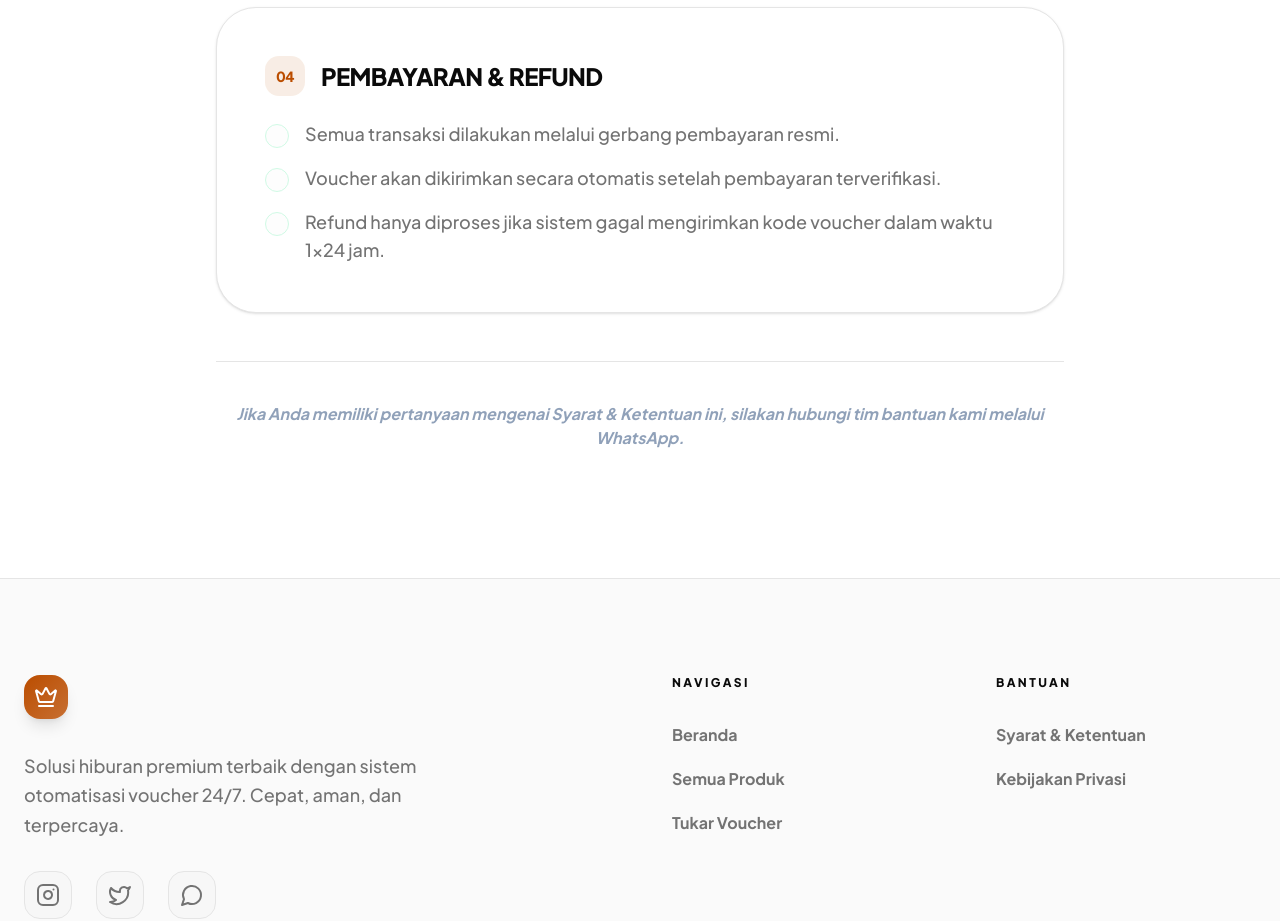
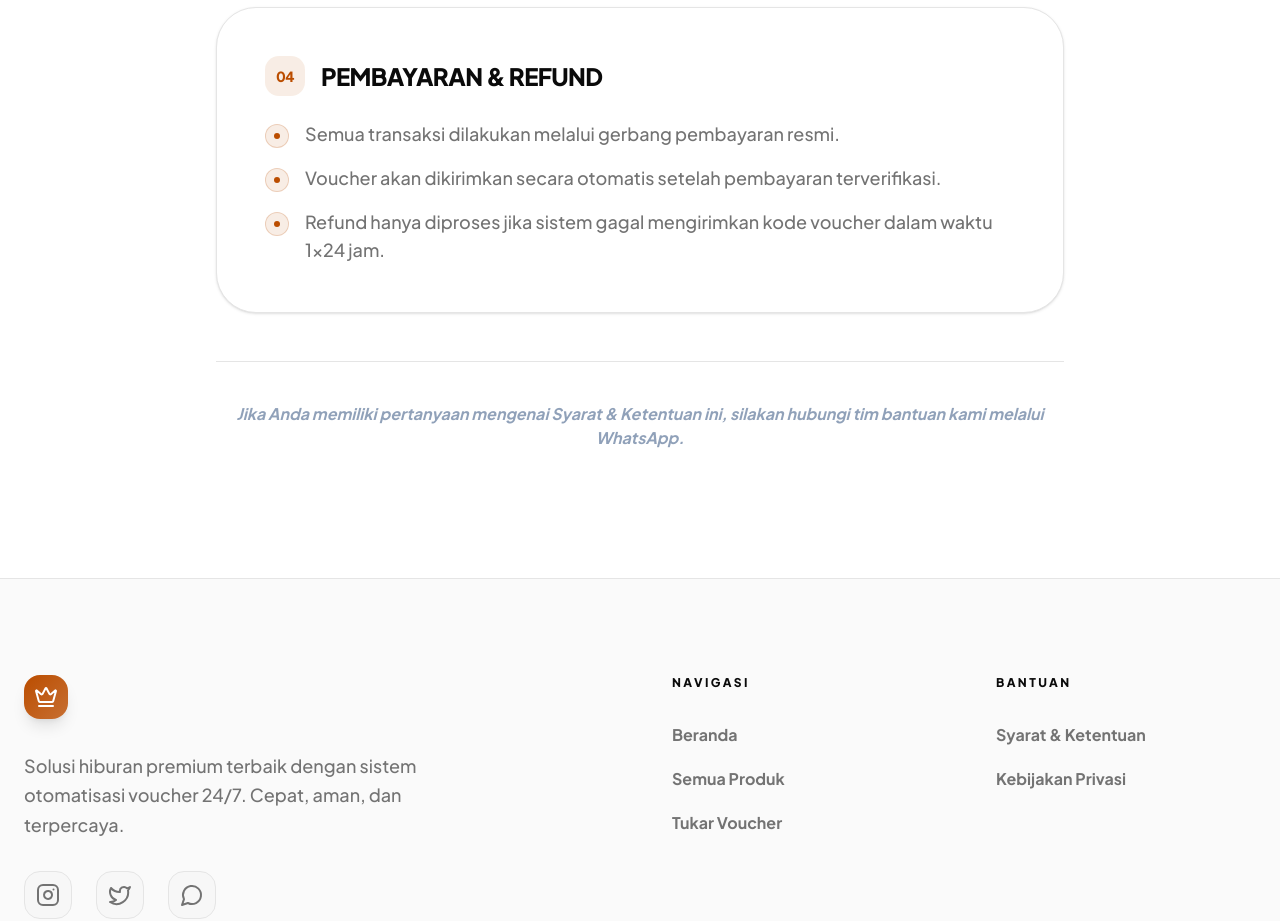
Before and after one commit to WildanYR/volvecapital, a Next.js app in the folder apps/landingpage/: page /terms in a window 1280 px wide. Shown: the part 1380-2301 px from the top of the page. Built offline with nearby package versions, Linux system fonts and the light colour scheme; no server answers.

Commit message:
style(landingpage): match terms and privacy styling with primary theme

```diff
--- a/apps/landingpage/src/app/privacy/page.tsx
+++ b/apps/landingpage/src/app/privacy/page.tsx
@@ -16,9 +16,9 @@ export default function PrivacyPage() {
           animate={{ opacity: 1, y: 0 }}
           className="text-center mb-20"
         >
-          <div className="inline-flex items-center gap-2 px-4 py-1.5 rounded-full bg-accent/20 border border-emerald-100 mb-6">
-            <Lock className="size-4 text-accent-foreground" />
-            <span className="text-[10px] font-black tracking-[0.3em] text-accent-foreground uppercase">Privasi Aman</span>
+          <div className="inline-flex items-center gap-2 px-4 py-1.5 rounded-full bg-primary/10 border border-primary/20 mb-6">
+            <Lock className="size-4 text-primary" />
+            <span className="text-[10px] font-black tracking-[0.3em] text-primary uppercase">Privasi Aman</span>
           </div>
           <h1 className="text-4xl md:text-7xl font-black mb-6 tracking-tight text-foreground">
             Kebijakan <span className="bg-clip-text text-transparent bg-gradient-to-br from-primary to-primary/80">Privasi.</span>
--- a/apps/landingpage/src/app/terms/page.tsx
+++ b/apps/landingpage/src/app/terms/page.tsx
@@ -74,8 +74,8 @@ export default function TermsPage() {
                 'Refund hanya diproses jika sistem gagal mengirimkan kode voucher dalam waktu 1x24 jam.'
               ].map((item, i) => (
                 <li key={i} className="flex items-start gap-4 text-muted-foreground font-medium text-lg">
-                  <div className="size-6 rounded-full bg-accent/20 border border-emerald-100 flex items-center justify-center shrink-0 mt-1">
-                    <div className="size-1.5 rounded-full bg-accent/200" />
+                  <div className="size-6 rounded-full bg-primary/10 border border-primary/20 flex items-center justify-center shrink-0 mt-1">
+                    <div className="size-1.5 rounded-full bg-primary" />
                   </div>
                   {item}
                 </li>
```
